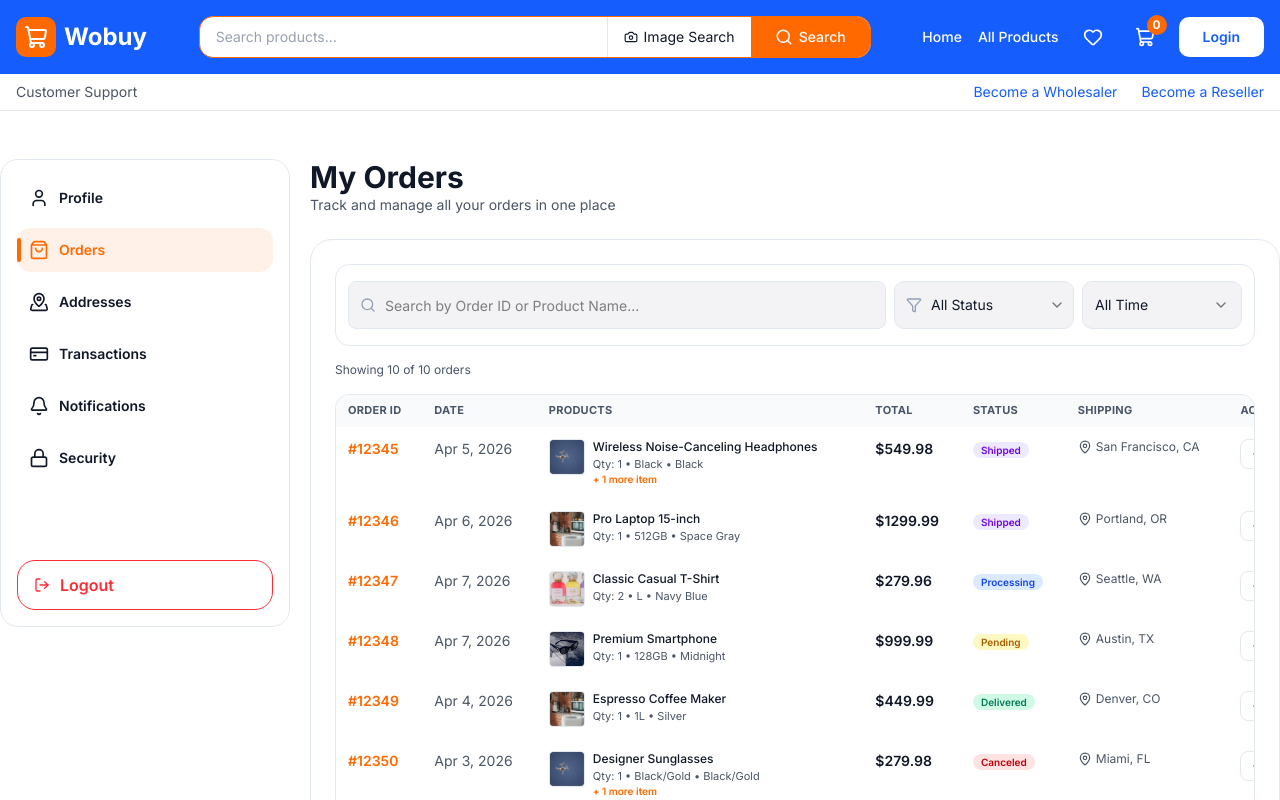
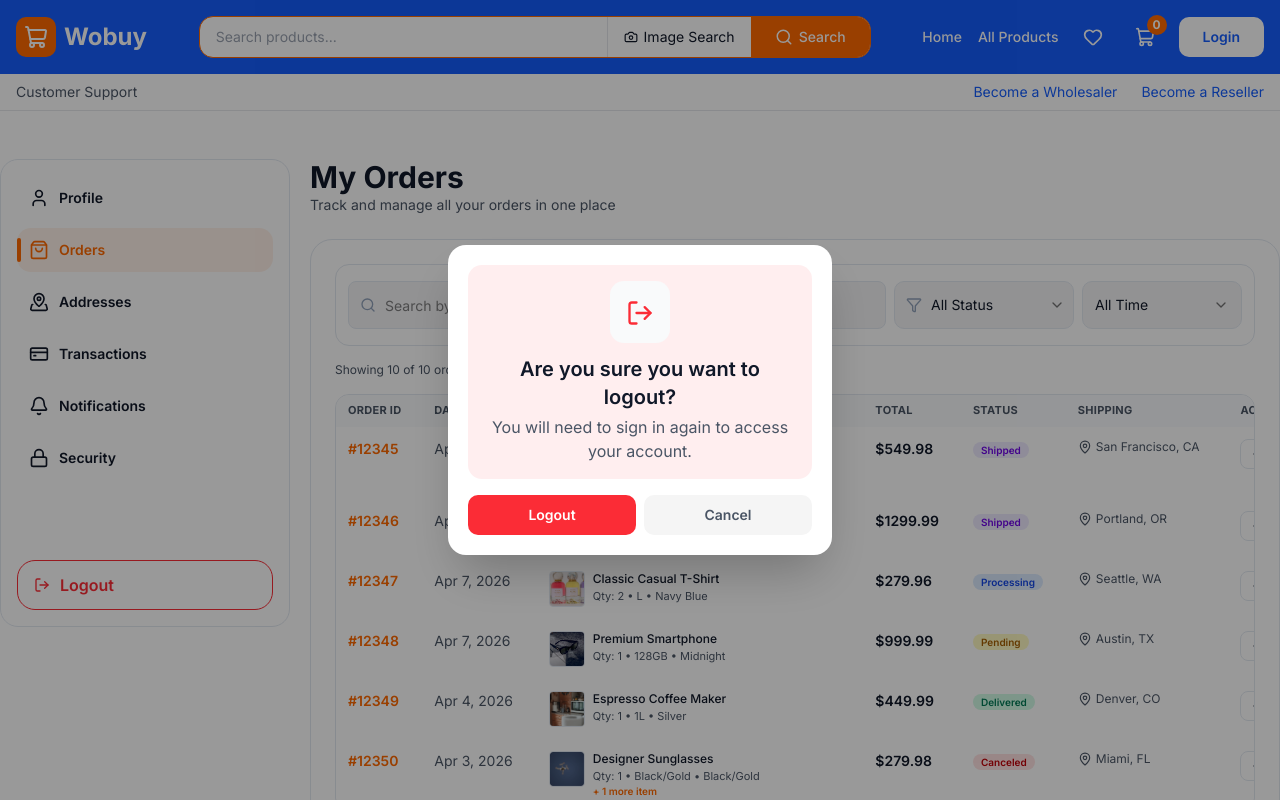
Before and after one commit to murad403/globalmart-web, a Next.js app: page /profile/orders in a window 1280 px wide. Both pictures are taken after a click on the button "Logout". Shown: the top 800 px of the page. Built offline with nearby package versions, Linux system fonts and the light colour scheme.

Commit message:
feat(profile): add logout modal and enhance sidebar navigation

```diff
--- a/src/app/(app)/profile/_components/ProfileSidebar.tsx
+++ b/src/app/(app)/profile/_components/ProfileSidebar.tsx
@@ -1,7 +1,9 @@
 'use client'
 import Link from 'next/link'
+import { useState } from 'react'
 import { usePathname } from 'next/navigation'
 import { Bell, CreditCard, Lock, LogOut, MapPinned, ShoppingBag, User } from 'lucide-react'
+import LogoutModal from '@/components/modal/LogoutModal'
 
 const navItems = [
     { label: 'Profile', href: '/profile', icon: User },
@@ -14,8 +16,10 @@ const navItems = [
 
 const ProfileSidebar = () => {
     const pathname = usePathname()
+    const [isLogoutOpen, setIsLogoutOpen] = useState(false)
 
     return (
+        <>
             <aside className="rounded-2xl border border-slate-200 bg-white p-3 md:p-4 lg:sticky lg:top-24">
                 <nav className="space-y-2">
                     {navItems.map((item) => {
@@ -28,14 +32,14 @@ const ProfileSidebar = () => {
                             <Link
                                 key={item.label}
                                 href={item.href}
-                            className={`flex items-center gap-2.5 rounded-xl relative px-3 py-3 text-sm font-semibold transition ${isActive
+                                className={`relative flex items-center gap-2.5 rounded-xl px-3 py-3 text-sm font-semibold transition ${isActive
                                     ? 'bg-[#FFF1E8] text-heading font-semibold'
                                     : 'text-title hover:bg-slate-50'
                                     }`}
                             >
-                            <Icon className={`size-5`} />
+                                <Icon className="size-5" />
                                 <span>{item.label}</span>
-                                <div className={`absolute h-6 w-1 bg-heading left-0 rounded-xl ${isActive ? 'block' : 'hidden'}`}></div>
+                                <div className={`absolute left-0 h-6 w-1 rounded-xl bg-heading ${isActive ? 'block' : 'hidden'}`} />
                             </Link>
                         )
                     })}
@@ -43,12 +47,16 @@ const ProfileSidebar = () => {
 
                 <button
                     type="button"
-                className="mt-20 flex w-full items-center gap-2.5 rounded-2xl border border-red-500 px-4 py-3 text-left text-base font-semibold text-red-500 transition hover:bg-red-50"
+                    onClick={() => setIsLogoutOpen(true)}
+                    className="mt-20 flex w-full cursor-pointer items-center gap-2.5 rounded-2xl border border-red-500 px-4 py-3 text-left text-base font-semibold text-red-500 transition hover:bg-red-50"
                 >
                     <LogOut className="h-4 w-4" />
                     Logout
                 </button>
             </aside>
+
+            <LogoutModal isOpen={isLogoutOpen} onClose={() => setIsLogoutOpen(false)} />
+        </>
     )
 }
 
--- /dev/null
+++ b/src/app/(wholesaler dashboard)/wholesaler/_components/WholeSalerPageHeader.tsx
@@ -0,0 +1,12 @@
+import React from 'react'
+
+const WholeSalerPageHeader = ({title, description}: {title: string; description: string}) => {
+    return (
+        <header>
+            <h1 className="text-2xl md:text-3xl font-bold text-title">{title}</h1>
+            <p className="mt-1 text-description text-sm md:text-base">{description}</p>
+        </header>
+    )
+}
+
+export default WholeSalerPageHeader
--- a/src/app/(wholesaler dashboard)/wholesaler/page.tsx
+++ b/src/app/(wholesaler dashboard)/wholesaler/page.tsx
@@ -1,17 +1,13 @@
 import Stats from "./overview/Stats"
 import RecentOrders from "./overview/RecentOrders"
 import WeeklySales from "./overview/WeeklySales"
+import WholeSalerPageHeader from "./_components/WholeSalerPageHeader"
 
 
 export default function WholesalerDashboardPage() {
     return (
         <section className="space-y-5 sm:space-y-6">
-            <header>
-                <h1 className="text-3xl font-bold text-title">Overview</h1>
-                <p className="mt-1 text-description">Your wholesale performance at a glance</p>
-            </header>
-
-
+            <WholeSalerPageHeader title="Overview" description="Your wholesale performance at a glance" />
             <Stats />
             <div className="grid grid-cols-1 gap-5 xl:grid-cols-5">
 
--- /dev/null
+++ b/src/components/modal/LogoutModal.tsx
@@ -0,0 +1,50 @@
+"use client"
+
+import { LogOut, X } from 'lucide-react'
+
+type LogoutModalProps = {
+  isOpen: boolean
+  onClose: () => void
+  onConfirm?: () => void
+}
+
+const LogoutModal = ({ isOpen, onClose, onConfirm }: LogoutModalProps) => {
+  if (!isOpen) return null
+
+  return (
+    <div className="fixed inset-0 z-50 grid place-items-center bg-black/40 p-4" onClick={onClose}>
+      <article className="w-full max-w-sm rounded-2xl bg-white shadow-2xl" onClick={(event) => event.stopPropagation()}>
+
+        <div className="space-y-4 p-5">
+          <div className="flex justify-center items-center flex-col gap-3 rounded-xl bg-red-500/8 p-4">
+            <div className='p-4 bg-gray-50 rounded-xl'>
+                <LogOut className="mt-0.5 size-7 shrink-0 text-red-500" />
+            </div>
+            <div className='text-center'>
+              <p className="text-lg md:text-xl font-semibold text-title">Are you sure you want to logout?</p>
+              <p className="mt-1 text-base text-description">You will need to sign in again to access your account.</p>
+            </div>
+          </div>
+
+          <div className="grid grid-cols-2 gap-2">
+            <button
+              type="button"
+              onClick={() => {
+                onConfirm?.()
+                onClose()
+              }}
+              className="h-10 rounded-lg bg-red-500 text-sm font-semibold text-white hover:bg-red-600 cursor-pointer"
+            >
+              Logout
+            </button>
+            <button type="button" onClick={onClose} className="h-10 cursor-pointer rounded-lg bg-muted text-sm font-semibold text-description hover:bg-muted/80">
+              Cancel
+            </button>
+          </div>
+        </div>
+      </article>
+    </div>
+  )
+}
+
+export default LogoutModal
```
Lines whose indentation alone changed are shown as unchanged.
